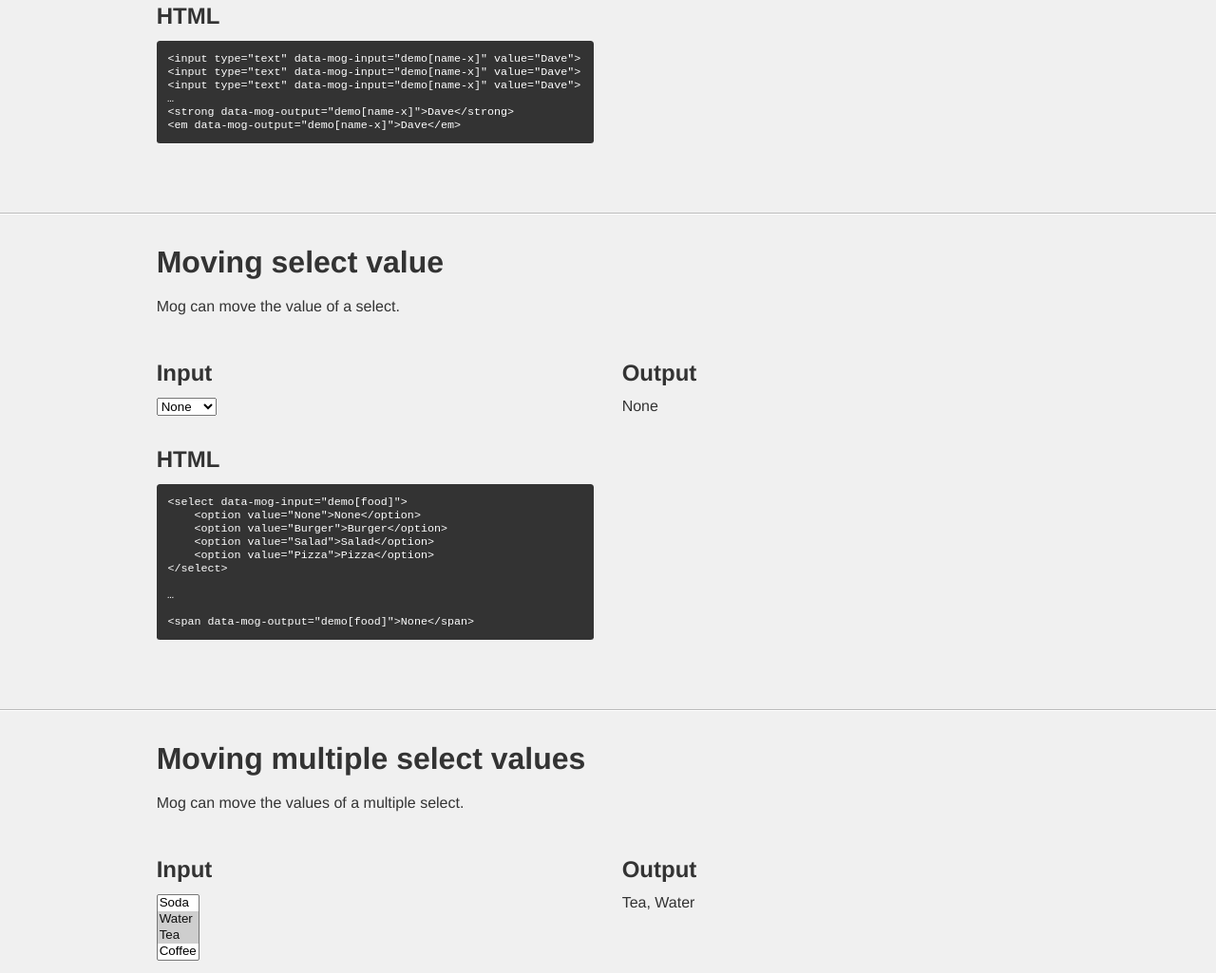
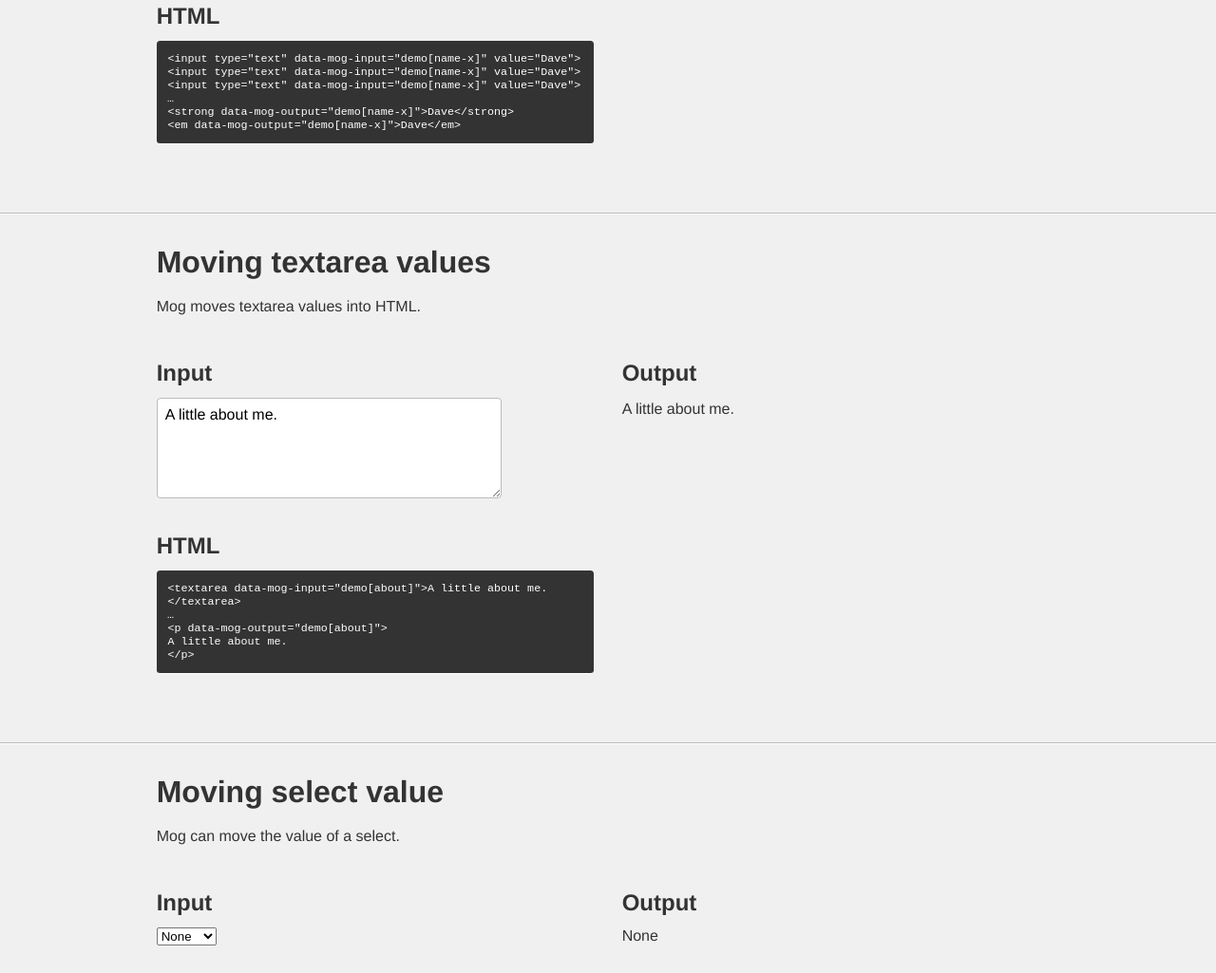
Before and after one commit to conceptualitis/mog, a website: page index.html in a window 1280 px wide. Shown: the part 1676-2701 px from the top of the page at 95% size. Drawn offline with Linux system fonts and the light colour scheme.

Commit message:
text area example

```diff
--- a/assets/css/styles.css
+++ b/assets/css/styles.css
@@ -34,18 +34,17 @@ p {
 input[type='text'] {
     width: 75%;
     padding: .5em;
-    border: 0;
+    border: 1px solid #bbb;
     border-radius: .25em;
     font-family: "Helvetica Neue", Helvetica, Arial, serif;
     font-size: 1em;
-    border: 1px solid #bbb;
 }
 
 textarea {
     width: 75%;
     height: 5.5em;
     padding: .5em;
-    border: 0;
+    border: 1px solid #bbb;
     border-radius: .25em;
     font-family: "Helvetica Neue", Helvetica, Arial, serif;
     font-size: 1em;
--- a/index.html
+++ b/index.html
@@ -137,6 +137,45 @@ var demo = new Demo("demo");
                     &lt;strong data-mog-output="demo[name-x]">Dave&lt;/strong>
                     <br>
                     &lt;em data-mog-output="demo[name-x]">Dave&lt;/em>
+                </code>
+            </div>
+        </div>
+    </div>
+
+    <div class="box">
+        <div class="wrapper cf">
+            <h2>Moving textarea values</h2>
+
+            <div class="half">
+                <p>
+                    Mog moves textarea values into HTML.
+                </p>
+            </div>
+
+            <div class="half clear">
+                <h3>Input</h3>
+                <textarea data-mog-input="demo[about]">A little about me.</textarea>
+            </div>
+
+            <div class="half">
+                <h3>Output</h3>
+                <p data-mog-output="demo[about]">
+                    A little about me.
+                </p>
+            </div>
+
+            <div class="half clear">
+                <h3>HTML</h3>
+                <code class="code-block">
+                    &lt;textarea data-mog-input="demo[about]">A little about me.&lt;/textarea>
+                    <br>
+                    <em>&hellip;</em>
+                    <br>
+                    &lt;p data-mog-output="demo[about]">
+                    <br>
+                        A little about me.
+                    <br>
+                    &lt;/p>
                 </code>
             </div>
         </div>
```
